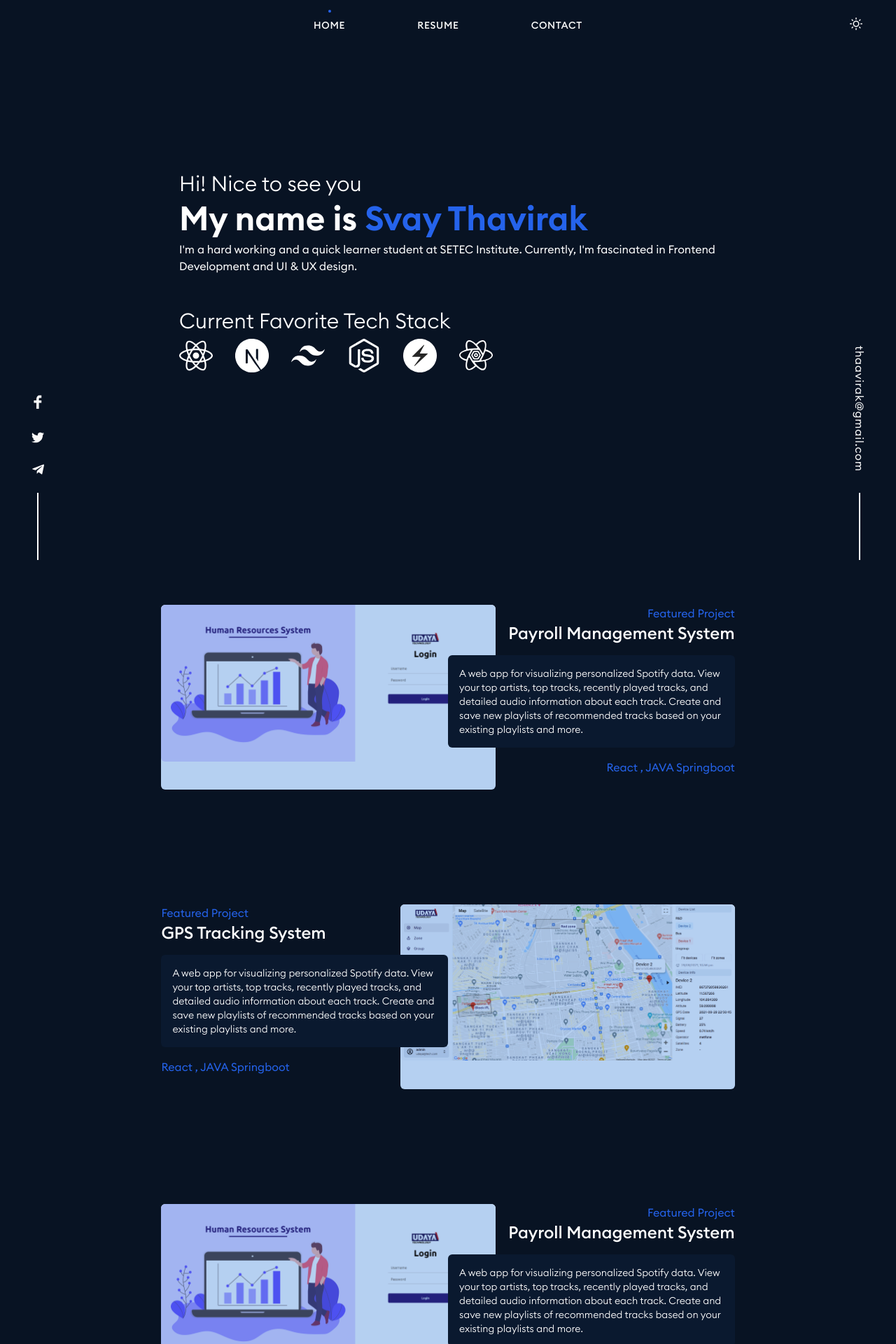
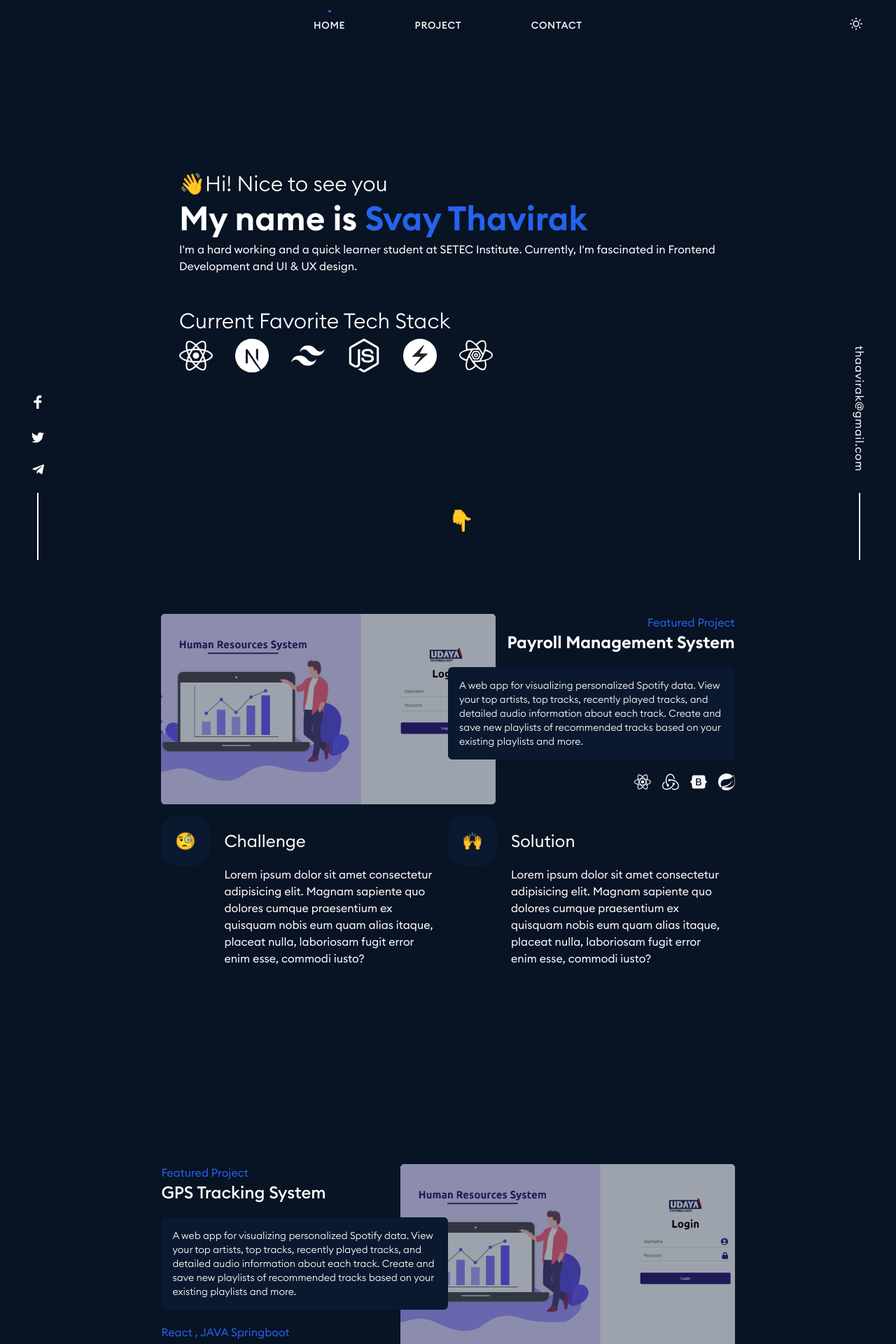
Before and after one commit to thavirak-svay/portfolio, a Next.js app: page / in a window 1280 px wide. Shown: the top 1920 px of the page at 70% size. Built offline with nearby package versions, Linux system fonts and the light colour scheme.

Commit message:
update:projects

```diff
--- a/components/InView.jsx
+++ b/components/InView.jsx
@@ -5,7 +5,7 @@ import { useInView } from "react-intersection-observer";
 export default function InViewSection({ variants, ...props }) {
 	const controls = useAnimation();
 	const [ref, inView] = useInView({
-		threshold: 0,
+		threshold: 0.7,
 	});
 
 	useEffect(() => {
--- a/components/LeftSidebar.jsx
+++ b/components/LeftSidebar.jsx
@@ -2,11 +2,11 @@ import { motion } from "framer-motion";
 import { FaTelegramPlane } from "react-icons/fa";
 import { TiSocialFacebook, TiSocialTwitter } from "react-icons/ti";
 
-import { sidebarVariant } from "@/utils/framerMotionAnimation";
+import { sidebar } from "@/utils/framerMotionAnimation";
 
 export default function LeftSidebar() {
 	return (
-		<motion.div variants={sidebarVariant} initial="initial" animate="animate" className="fixed left-10 bottom-0 md:block hidden">
+		<motion.div variants={sidebar} initial="initial" animate="animate" className="fixed left-10 bottom-0 md:block hidden">
 			<ul className="flex h-full overflow-hidden flex-col gap-6 pt-2 items-center">
 				<li className="hoverable-social-media">
 					<TiSocialFacebook size="1.8rem" />
--- a/components/Nav.jsx
+++ b/components/Nav.jsx
@@ -7,7 +7,7 @@ import { motion } from "framer-motion";
 import { useWindowScroll, usePrevious } from "react-use";
 
 import { menu } from "@/data/menu";
-import { lightDarkToggleVariant, navbarItemVariant, navbarContainerVariant, mobileNavbarContainerVariant, mobileNavbarItemVariant } from "@/utils/framerMotionAnimation";
+import { lightDarkToggle, navbarItem, navbarContainer, mobileNavbarContainer, mobileNavbarItem } from "@/utils/framerMotionAnimation";
 
 export default function Nav() {
 	const [active, setActive] = React.useState("home");
@@ -37,24 +37,24 @@ export default function Nav() {
 							previousY >= y || y === 0 ? "top-0" : "top-[-70px]"
 						} transition-all h-[60px] md:h-[70px] bg-sand-200 dark:bg-sea-green-700`}
 					>
-						<motion.div variants={mobileNavbarContainerVariant} initial="initial" animate="animate" className="flex md:hidden justify-between h-full items-center mx-4">
-							<motion.div variants={navbarItemVariant}>
+						<motion.div variants={mobileNavbarContainer} initial="initial" animate="animate" className="flex md:hidden justify-between h-full items-center mx-4">
+							<motion.div variants={navbarItem}>
 								<Disclosure.Button className="inline-flex items-center justify-center p-2 rounded-md text-blue-700 hover:text-white hover:bg-blue-700 dark:text-gray-50 dark:hover:text-white dark:hover:bg-blue-600">
 									<span className="sr-only" />
 									{open ? <HiX size={18} aria-hidden="true" /> : <HiMenu size={18} aria-hidden="true" />}
 								</Disclosure.Button>
 							</motion.div>
 							<motion.button
-								variants={navbarItemVariant}
+								variants={navbarItem}
 								className="p-2 rounded-md text-blue-700 hover:text-white hover:bg-blue-700 dark:text-gray-50 dark:hover:text-white dark:hover:bg-blue-600"
 								onClick={() => setTheme(theme === "dark" ? "light" : "dark")}
 							>
 								{theme === "light" ? (
-									<motion.div key="moon" variants={lightDarkToggleVariant} positionTransition initial="initial" animate="animate" exit="exit">
+									<motion.div key="moon" variants={lightDarkToggle} positionTransition initial="initial" animate="animate" exit="exit">
 										<FiMoon size={18} />
 									</motion.div>
 								) : (
-									<motion.div key="sun" variants={lightDarkToggleVariant} positionTransition initial="initial" animate="animate" exit="exit">
+									<motion.div key="sun" variants={lightDarkToggle} positionTransition initial="initial" animate="animate" exit="exit">
 										<FiSun size={18} />
 									</motion.div>
 								)}
@@ -62,13 +62,13 @@ export default function Nav() {
 						</motion.div>
 
 						<motion.div
-							variants={navbarContainerVariant}
+							variants={navbarContainer}
 							initial="initial"
 							animate="animate"
 							className="md:max-w-sm mx-auto hidden md:flex justify-between uppercase text-sm font-medium tracking-wider h-full items-center"
 						>
 							{menu.map(({ id, name }) => (
-								<motion.div key={id} variants={navbarItemVariant} className="flex flex-col items-center group">
+								<motion.div key={id} variants={navbarItem} className="flex flex-col items-center group">
 									<span
 										className={`rounded-[50%] group-hover:bg-blue-600 dark:group-hover:bg-blue-700 w-1 h-1 transition duration-200 ${
 											active === id ? "bg-blue-700 dark:bg-blue-600" : ""
@@ -90,11 +90,11 @@ export default function Nav() {
 								onClick={() => setTheme(theme === "dark" ? "light" : "dark")}
 							>
 								{theme === "light" ? (
-									<motion.div key="moon" variants={lightDarkToggleVariant} positionTransition initial="initial" animate="animate" exit="exit">
+									<motion.div key="moon" variants={lightDarkToggle} positionTransition initial="initial" animate="animate" exit="exit">
 										<FiMoon size={18} />
 									</motion.div>
 								) : (
-									<motion.div key="sun" variants={lightDarkToggleVariant} positionTransition initial="initial" animate="animate" exit="exit">
+									<motion.div key="sun" variants={lightDarkToggle} positionTransition initial="initial" animate="animate" exit="exit">
 										<FiSun size={18} />
 									</motion.div>
 								)}
@@ -104,13 +104,13 @@ export default function Nav() {
 					{y >= 0 && (
 						<Disclosure.Panel className={`fixed w-full z-30 top-[60px] bg-sand-200 dark:bg-sea-green-700 transition-all `}>
 							<motion.div
-								variants={navbarContainerVariant}
+								variants={navbarContainer}
 								initial="initial"
 								animate="animate"
 								className="flex flex-col bg-sand-200 w-full md:hidden border-b-2 border-blue-700 dark:border-gray-50 dark:bg-sea-green-700 justify-between uppercase text-sm font-medium tracking-wider gap-3 px-8 py-2"
 							>
 								{menu.map(({ id, name }) => (
-									<motion.div key={id} variants={mobileNavbarItemVariant} className="flex items-center group">
+									<motion.div key={id} variants={mobileNavbarItem} className="flex items-center group">
 										<span
 											className={`rounded-[50%] group-hover:bg-blue-600 dark:group-hover:bg-blue-700 w-1 h-1 transition duration-200 ${
 												active === id ? "bg-blue-700 dark:bg-blue-600" : ""
--- a/components/RightSidebar.jsx
+++ b/components/RightSidebar.jsx
@@ -1,11 +1,11 @@
 import { motion } from "framer-motion";
 import { useTheme } from "next-themes";
 
-import { sidebarVariant } from "@/utils/framerMotionAnimation";
+import { sidebar } from "@/utils/framerMotionAnimation";
 
 export default function RightSidebar() {
 	return (
-		<motion.aside variants={sidebarVariant} initial="initial" animate="animate" className="fixed right-10 bottom-0 md:block hidden">
+		<motion.aside variants={sidebar} initial="initial" animate="animate" className="fixed right-10 bottom-0 md:block hidden">
 			<ul className="flex h-full overflow-hidden flex-col pt-2 gap-6 items-center">
 				<li className="hoverable-social-media">
 					<a className="vertical-lr tracking-wider" href="#">
--- a/data/menu.js
+++ b/data/menu.js
@@ -4,8 +4,8 @@ export const menu = [
 		name: "Home",
 	},
 	{
-		id: "resume",
-		name: "Resume",
+		id: "project",
+		name: "Project",
 	},
 	{
 		id: "contact",
--- a/pages/index.jsx
+++ b/pages/index.jsx
@@ -1,124 +1,199 @@
 import * as React from "react";
 import { motion } from "framer-motion";
 import Image from "next/image";
+import { SiSpring, SiReact, SiRedux, SiBootstrap } from "react-icons/si";
+import Tippy from "@tippyjs/react";
+import { AnimatePresence } from "framer-motion";
 
 import Nav from "@/components/Nav";
 import CustomLink from "@/components/CustomLink";
 import TechStack from "@/components/TechStack";
 import LeftSidebar from "@/components/LeftSidebar";
 import RightSidebar from "@/components/RightSidebar";
-import { fadeUpContainerVariant, fadeUpItemVariant, fadeInLeft, fadeInRight } from "@/utils/framerMotionAnimation";
 import InView from "@/components/InView";
+import { container, fadeUp, inView } from "@/utils/framerMotionAnimation";
 
 export default function Index() {
 	return (
 		<>
 			<Nav />
 			<LeftSidebar />
-			<motion.div variants={fadeUpContainerVariant} initial="initial" animate="animate" className={`flex flex-col w-full justify-center`}>
-				<section id="home" className={`flex justify-center items-center min-h-screen`}>
-					<div className="lg:px-[20%] px-[12%]">
+			<motion.div variants={container} initial="initial" animate="animate" className={`flex flex-col w-full justify-center`}>
+				<section id="home" className={`flex justify-center items-center min-h-screen relative`}>
+					<div className="lg:px-[20%] px-[12%] ">
 						<div className="pb-6">
 							<article>
-								<motion.h3 variants={fadeUpItemVariant} className="md:mb-2 font-light">
-									Hi! Nice to see you
+								<motion.h3 variants={fadeUp} className="md:mb-2 font-light">
+									👋Hi! Nice to see you
 								</motion.h3>
-								<motion.h1 variants={fadeUpItemVariant} className="mb-2">
+								<motion.h1 variants={fadeUp} className="mb-2">
 									My name is{" "}
 									<span className="relative w-max group">
 										<span className="text-blue-700 dark:text-blue-600">Svay Thavirak</span>
 										<span className="absolute -bottom-0.5 group-hover:w-full left-0 w-0 transition-all h-1 bg-gray-800 dark:bg-white" />
 									</span>
 								</motion.h1>
-								<motion.p variants={fadeUpItemVariant} className="dark:text-light">
+								<motion.p variants={fadeUp} className="dark:text-light">
 									I&apos;m a hard working and a quick learner student at SETEC Institute. Currently, I&apos;m fascinated in Frontend Development and UI & UX design.
 								</motion.p>
 							</article>
 						</div>
 						<div className="py-6">
 							<article>
-								<motion.h3 variants={fadeUpItemVariant} className="mb-2 font-light ">
+								<motion.h3 variants={fadeUp} className="mb-2 font-light ">
 									Current Favorite Tech Stack
 								</motion.h3>
-								<motion.div variants={fadeUpItemVariant}>
+								<motion.div variants={fadeUp}>
 									<TechStack />
 								</motion.div>
 							</article>
 						</div>
+
+						<motion.h3
+							initial={{ y: -20 }}
+							animate={{ y: 0 }}
+							transition={{ ease: "easeIn", duration: 0.5, repeat: Infinity, repeatType: "reverse" }}
+							className="absolute bottom-5 text-center mx-auto left-[50%]"
+						>
+							<a href="#project">👇</a>
+						</motion.h3>
 					</div>
 				</section>
-				<section id="resume" className={`min-h-screen`}>
-					<div className="lg:py-[5%] md:py-[8%] lg:px-[18%] md:px-[10%] pt-[10%] px-[5%]">
-						<InView variants={fadeUpContainerVariant} className="grid grid-cols-12">
-							<div className="flex flex-col gap-4 justify-between md:col-start-7 md:col-end-[-1] col-span-full row-start-1 z-[2]">
+				<section id="project" className={`min-h-screen`}>
+					<div className="lg:pt-[6%] md:py-[8%] lg:px-[18%] md:px-[10%] py-[20%] px-[5%]">
+						<InView variants={inView} className="grid grid-cols-12">
+							<div className="flex flex-col gap-4 justify-between md:col-start-7 md:col-end-[-1] col-span-full row-start-1 z-[2] p-5 md:p-0">
 								<div className="text-right">
-									<motion.p variants={fadeUpItemVariant} className="text-blue-700 dark:text-blue-600">
+									<motion.p variants={fadeUp} className="text-blue-700 dark:text-blue-600">
 										Featured Project
 									</motion.p>
-									<motion.p variants={fadeUpItemVariant} className="font-medium text-2xl">
+									<motion.p variants={fadeUp} className="font-semibold text-2xl">
 										Payroll Management System
 									</motion.p>
 								</div>
-								<motion.div variants={fadeUpItemVariant} className="text-sm md:bg-blue-600 md:dark:bg-sea-green-500 text-white font-light p-4 rounded-md">
+								<motion.div variants={fadeUp} className="text-sm md:bg-sand-300 md:dark:bg-sea-green-500 text-current font-light p-2 md:p-4 rounded-md">
 									A web app for visualizing personalized Spotify data. View your top artists, top tracks, recently played tracks, and detailed audio information
 									about each track. Create and save new playlists of recommended tracks based on your existing playlists and more.
 								</motion.div>
 
-								<motion.p variants={fadeUpItemVariant} className="text-right mb-5 text-blue-700 dark:text-blue-600">
-									React , JAVA Springboot
-								</motion.p>
+								<motion.div variants={fadeUp} className="flex gap-4 self-end text-right mb-5 text-gray-800 dark:text-gray-50">
+									<Tippy
+										animation="scale-subtle"
+										interactive={true}
+										content={<span className="p-2 bg-sand-100 dark:bg-sea-green-500 rounded-md shadow-md dark:bg-dark border-thin">Create React App</span>}
+									>
+										<button>
+											<SiReact size="1.5rem" />
+										</button>
+									</Tippy>
+
+									<Tippy
+										animation="scale-subtle"
+										interactive={true}
+										content={<span className="p-2 bg-sand-100 dark:bg-sea-green-500 rounded-md shadow-md dark:bg-dark border-thin">Redux Thunk</span>}
+									>
+										<button>
+											<SiRedux size="1.5rem" />
+										</button>
+									</Tippy>
+									<Tippy
+										animation="scale-subtle"
+										interactive={true}
+										content={<span className="p-2 bg-sand-100 dark:bg-sea-green-500 rounded-md shadow-md dark:bg-dark border-thin">React Bootstrap</span>}
+									>
+										<button>
+											<SiBootstrap size="1.5rem" />
+										</button>
+									</Tippy>
+									<Tippy
+										animation="scale-subtle"
+										interactive={true}
+										content={<span className="p-2 bg-sand-100 dark:bg-sea-green-500 rounded-md shadow-md dark:bg-dark border-thin">Spring Boot</span>}
+									>
+										<button>
+											<SiSpring size="1.5rem" />
+										</button>
+									</Tippy>
+								</motion.div>
 							</div>
-							<motion.div variants={fadeUpItemVariant} className="md:col-end-8 col-span-full row-start-1 ">
-								<figure className="rounded-md h-full md:h-max bg-sand-200 dark:bg-blue-200 hover:bg-white  dark:hover:bg-white hover:brightness-100 duration-300 brightness-95">
-									<Image className="rounded-md mix-blend-multiply" src={require("@/public/a.png")} alt="" layout="responsive" objectFit="cover" />
+
+							<motion.div variants={fadeUp} className="md:col-end-8 col-span-full row-start-1 ">
+								<figure className="brightness-50 md:brightness-100 opacity-50 md:opacity-100 rounded-md min-h-full md:min-h-[17em] bg-gray-300 dark:bg-sea-green-300 hover:bg-white dark:hover:bg-white duration-300">
+									<Image className="rounded-md mix-blend-multiply object-cover" src={require("@/public/a.png")} alt="" layout="fill" />
 								</figure>
 							</motion.div>
+							<motion.div variants={fadeUp} className="col-span-12 md:col-span-6 flex py-4">
+								<p className="bg-sand-300 dark:bg-sea-green-500 text-2xl p-5 rounded-3xl h-[max-content]">🧐</p>
+								<blockquote className="border-blue-600 p-5">
+									<p className="text-2xl pb-5">Challenge</p>
+									<p>
+										Lorem ipsum dolor sit amet consectetur adipisicing elit. Magnam sapiente quo dolores cumque praesentium ex quisquam nobis eum quam alias
+										itaque, placeat nulla, laboriosam fugit error enim esse, commodi iusto?
+									</p>
+								</blockquote>
+							</motion.div>
+							<motion.div variants={fadeUp} className="col-span-12 md:col-span-6 flex py-4">
+								<p className="bg-sand-300 dark:bg-sea-green-500 text-2xl p-5 rounded-3xl h-[max-content]">🙌</p>
+								<blockquote className="border-blue-600 p-5">
+									<p className="text-2xl pb-5">Solution</p>
+									<p>
+										Lorem ipsum dolor sit amet consectetur adipisicing elit. Magnam sapiente quo dolores cumque praesentium ex quisquam nobis eum quam alias
+										itaque, placeat nulla, laboriosam fugit error enim esse, commodi iusto?
+									</p>
+								</blockquote>
+							</motion.div>
 						</InView>
-						<InView variants={fadeUpContainerVariant} className="grid grid-cols-12 my-[20%]">
+						<InView variants={inView} className="grid grid-cols-12 my-[30%]">
 							<div className="flex flex-col gap-4 justify-between md:col-end-7 col-span-full row-start-1 z-[2]">
 								<div>
-									<motion.p variants={fadeUpItemVariant} className="text-blue-700 dark:text-blue-600">
+									<motion.p variants={fadeUp} className="text-blue-700 dark:text-blue-600">
 										Featured Project
 									</motion.p>
-									<motion.p variants={fadeUpItemVariant} className="font-medium text-2xl">
+									<motion.p variants={fadeUp} className="font-medium text-2xl">
 										GPS Tracking System
 									</motion.p>
 								</div>
-								<motion.div variants={fadeUpItemVariant} className="text-sm md:bg-blue-600 md:dark:bg-sea-green-500 text-white font-light p-4 rounded-md">
+								<motion.div
+									variants={fadeUp}
+									className="text-sm md:bg-sand-100 ring-2 ring-sand-300 dark:ring-0 md:dark:bg-sea-green-500 text-current font-light p-4 rounded-md"
+								>
 									A web app for visualizing personalized Spotify data. View your top artists, top tracks, recently played tracks, and detailed audio information
 									about each track. Create and save new playlists of recommended tracks based on your existing playlists and more.
 								</motion.div>
 
-								<motion.p variants={fadeUpItemVariant} className="text-blue-700 mb-5 dark:text-blue-600">
+								<motion.p variants={fadeUp} className="text-blue-700 mb-5 dark:text-blue-600">
 									React , JAVA Springboot
 								</motion.p>
 							</div>
-							<motion.div variants={fadeUpItemVariant} className="md:col-start-6 md:col-end-[-1] col-span-full h-full row-start-1">
-								<figure className="rounded-md h-full md:h-max bg-sand-200 dark:bg-blue-200 hover:bg-white  dark:hover:bg-white hover:brightness-100 duration-300 brightness-95">
-									<Image className="rounded-md mix-blend-multiply" src={require("@/public/b.png")} alt="" layout="responsive" objectFit="cover" />
+							<motion.div variants={fadeUp} className="md:col-start-6 md:col-end-[-1] col-span-full h-full row-start-1">
+								<figure className="brightness-50 md:brightness-100 opacity-50 md:opacity-100 rounded-md min-h-full md:min-h-[17em] bg-gray-300 dark:bg-sea-green-300 hover:bg-white dark:hover:bg-white duration-300">
+									<Image className="rounded-md mix-blend-multiply object-cover" src={require("@/public/a.png")} alt="" layout="fill" />
 								</figure>
 							</motion.div>
 						</InView>
-						<InView variants={fadeUpContainerVariant} className="grid grid-cols-12">
+						<InView variants={inView} className="grid grid-cols-12">
 							<div className="flex flex-col gap-4 justify-between md:col-start-7 md:col-end-[-1] col-span-full row-start-1 z-[2]">
 								<div className="text-right">
-									<motion.p variants={fadeUpItemVariant} className="text-blue-700 dark:text-blue-600">
+									<motion.p variants={fadeUp} className="text-blue-700 dark:text-blue-600">
 										Featured Project
 									</motion.p>
-									<motion.p variants={fadeUpItemVariant} className="font-medium text-2xl">
+									<motion.p variants={fadeUp} className="font-medium text-2xl">
 										Payroll Management System
 									</motion.p>
 								</div>
-								<motion.div variants={fadeUpItemVariant} className="text-sm md:bg-blue-600 md:dark:bg-sea-green-500 text-white font-light p-4 rounded-md">
+								<motion.div
+									variants={fadeUp}
+									className="text-sm md:bg-sand-100 ring-2 ring-sand-300 dark:ring-0 md:dark:bg-sea-green-500 text-current font-light p-4 rounded-md"
+								>
 									A web app for visualizing personalized Spotify data. View your top artists, top tracks, recently played tracks, and detailed audio information
 									about each track. Create and save new playlists of recommended tracks based on your existing playlists and more.
 								</motion.div>
-								<motion.p variants={fadeUpItemVariant} className="text-right mb-5 text-blue-700 dark:text-blue-600">
+								<motion.p variants={fadeUp} className="text-right mb-5 text-blue-700 dark:text-blue-600">
 									React , JAVA Springboot
 								</motion.p>
 							</div>
-							<motion.div variants={fadeUpItemVariant} className="md:col-end-8 col-span-full row-start-1">
-								<figure className="rounded-md h-full md:h-max bg-sand-200 dark:bg-blue-200 hover:bg-white  dark:hover:bg-white hover:brightness-100 duration-300 brightness-95">
+							<motion.div variants={fadeUp} className="md:col-end-8 col-span-full row-start-1">
+								<figure className="rounded-md h-full md:h-max bg-gray-50 ring-2 ring-sand-300 dark:ring-0 dark:bg-sea-green-300 hover:bg-white dark:hover:bg-white duration-300 ">
 									<Image className="rounded-md mix-blend-multiply" src={require("@/public/a.png")} alt="" layout="responsive" objectFit="cover" />
 								</figure>
 							</motion.div>
--- a/utils/framerMotionAnimation.js
+++ b/utils/framerMotionAnimation.js
@@ -1,9 +1,9 @@
-export const lightDarkToggleVariant = {
+export const lightDarkToggle = {
 	initial: { opacity: 0, scale: 0.5, x: 0, rotate: -90 },
 	animate: { opacity: 1, scale: 1, x: 0, rotate: 0 },
 	exit: { opacity: 0, scale: 0.5, x: 0, rotate: 90 },
 };
-export const navbarContainerVariant = {
+export const navbarContainer = {
 	initial: { opacity: 0 },
 	animate: {
 		opacity: 1,
@@ -13,7 +13,7 @@ export const navbarContainerVariant = {
 		},
 	},
 };
-export const mobileNavbarContainerVariant = {
+export const mobileNavbarContainer = {
 	initial: { opacity: 0 },
 	animate: {
 		opacity: 1,
@@ -22,25 +22,34 @@ export const mobileNavbarContainerVariant = {
 		},
 	},
 };
-export const navbarItemVariant = {
+export const navbarItem = {
 	initial: { y: -10, opacity: 0, transition: { ease: "easeIn" } },
 	animate: { y: 0, opacity: 1, transition: { ease: "easeIn" } },
 };
-export const mobileNavbarItemVariant = {
+export const mobileNavbarItem = {
 	initial: { x: -10, opacity: 0, transition: { ease: "easeOut", duration: 0.2 } },
 	animate: { x: 0, opacity: 1, transition: { ease: "easeOut", duration: 0.2 } },
 };
-export const fadeUpContainerVariant = {
+
+export const container = {
 	initial: {},
 	animate: {
 		transition: {
 			delayChildren: 0.7,
 			staggerChildren: 0.15,
-			duration: 0.5,
 		},
 	},
 };
-export const fadeUpItemVariant = {
+export const inView = {
+	initial: {},
+	animate: {
+		transition: {
+			delayChildren: 0.1,
+			staggerChildren: 0.2,
+		},
+	},
+};
+export const fadeUp = {
 	initial: {
 		opacity: 0,
 		y: 10,
@@ -53,7 +62,7 @@ export const fadeUpItemVariant = {
 		},
 	},
 };
-export const sidebarVariant = {
+export const sidebar = {
 	initial: {
 		opacity: 0,
 		y: 30,
@@ -67,31 +76,3 @@ export const sidebarVariant = {
 		},
 	},
 };
-export const fadeInLeft = {
-	initial: {
-		opacity: 1,
-		x: -250,
-	},
-	animate: {
-		opacity: 1,
-		x: 0,
-		transition: {
-			ease: "easeOut",
-			duration: 2,
-		},
-	},
-};
-export const fadeInRight = {
-	initial: {
-		opacity: 1,
-		x: 250,
-	},
-	animate: {
-		opacity: 1,
-		x: 0,
-		transition: {
-			ease: "easeOut",
-			duration: 2,
-		},
-	},
-};
```
Also changed, not shown: public/a1.png (added).
